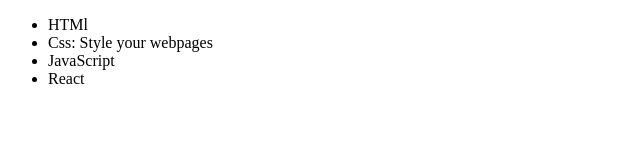
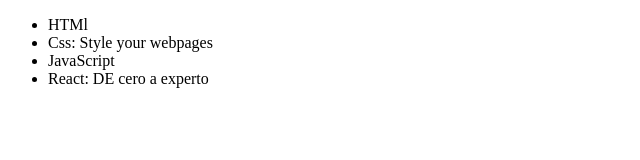
Before and after one commit to guacharo00/alura_git, a plain HTML site: page index.html in a window 1280 px wide. Shown: the whole page, without its empty margins (0-640 px from the left). Drawn offline with Linux system fonts and the light colour scheme.

Commit message:
Chaining name React

```diff
--- a/index.html
+++ b/index.html
@@ -11,7 +11,7 @@
   	<li>HTMl</li>
   	<li>Css: Style your webpages</li>
   	<li>JavaScript</li>
-  	<li>React</li>
+  	<li>React: DE cero a experto</li>
   </ul>
 </body>
 </html>
```
